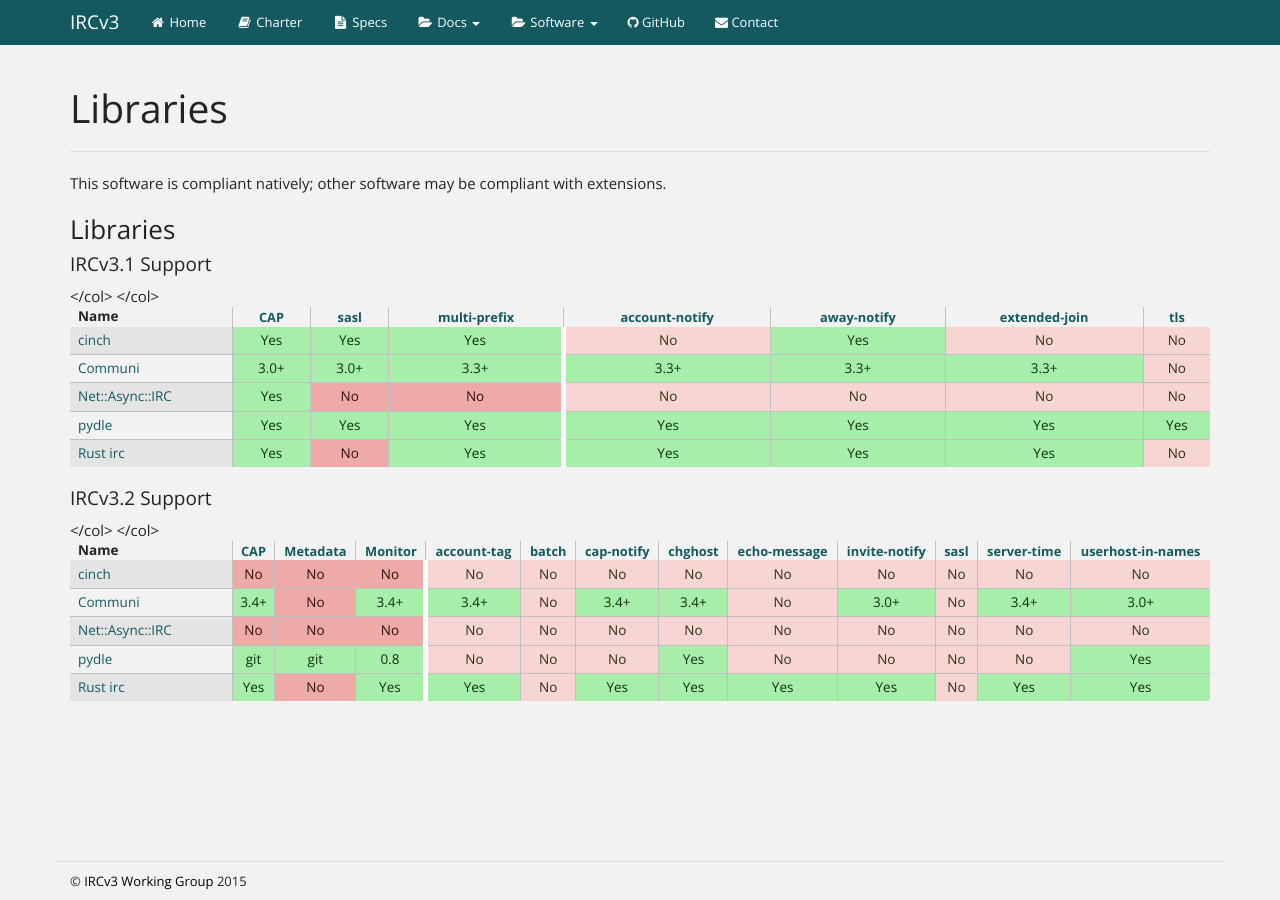
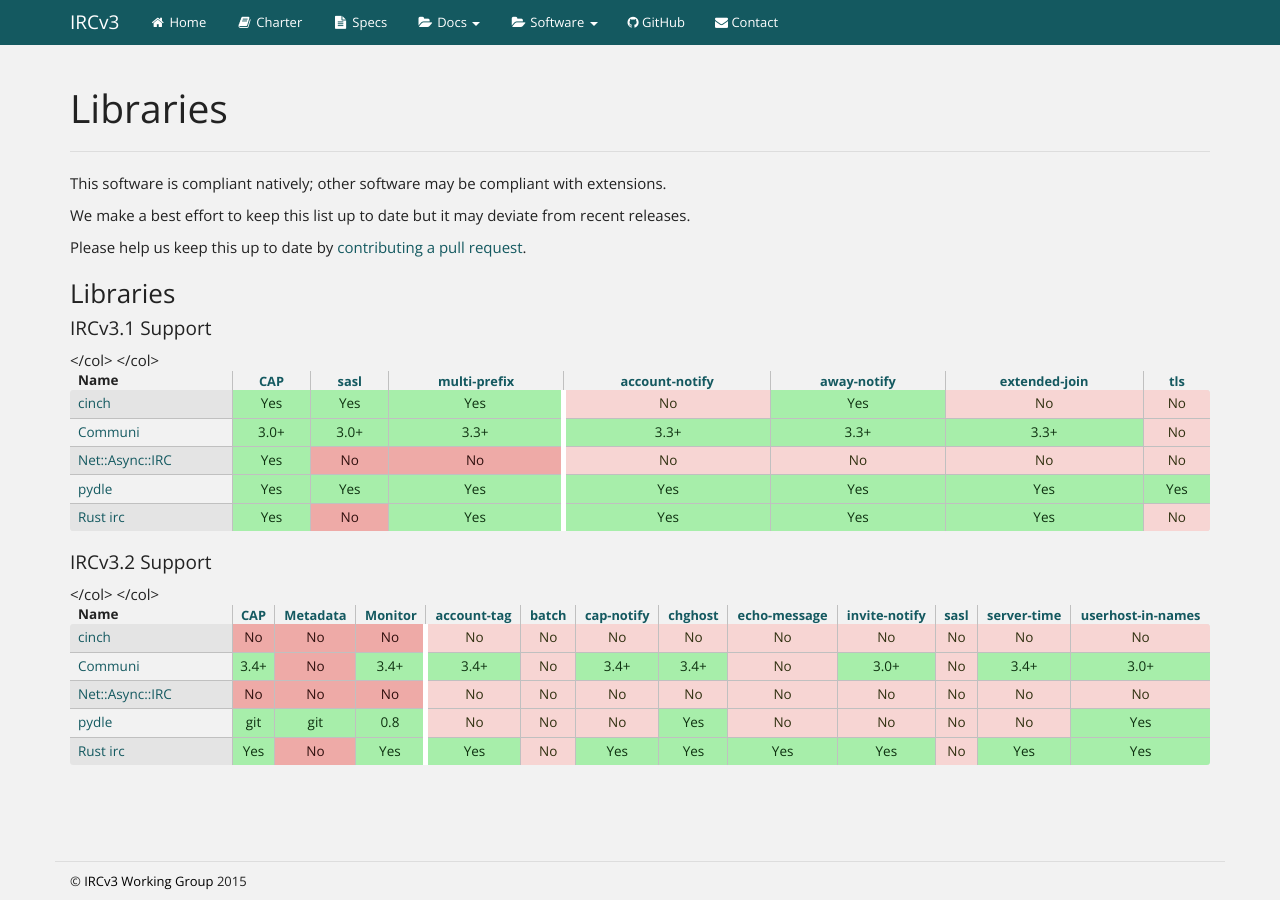
Before and after one commit to ircv3/ircv3.github.io, a Jekyll site: the page built from software/libraries.md, in a window 1280 px wide. Built offline with Jekyll 4.4.1, drawn with Linux system fonts in a browser that asks for light colours.

Commit message:
software: Add a small disclaimer and a link to contribute
Using the wording suggested by jwheare yesterday. Made it into an
include to avoid duplicating the same thing in all software pages.

Also added data-source-filename to the yaml front matter to be able to
link to the yaml file in github, which should hopefully be obvious
enough.

```diff
--- /dev/null
+++ b/_includes/software_intro.html
@@ -0,0 +1,5 @@
+This software is compliant natively; other software may be compliant with extensions.
+
+We make a best effort to keep this list up to date but it may deviate from recent releases.
+
+Please help us keep this up to date by <a href="https://github.com/ircv3/ircv3.github.io/blob/master/_data/{{page.data-source-filename}}">contributing a pull request</a>.
--- a/software/libraries.md
+++ b/software/libraries.md
@@ -2,8 +2,9 @@
 layout: page
 title: Libraries
 meta-description: IRCv3 Library Support. This page lists the IRC libraries compatible with and supporting IRCv3 features.
+data-source-filename: sw_libraries.yml
 ---
-This software is compliant natively; other software may be compliant with extensions.
+{% include software_intro.html %}
 
 {% for type in site.data.sw_libraries %}
 {% include software_list.html %}
```
Also changed, not shown: software/clients.md (+2 -1 lines), software/servers.md (+2 -1 lines).
